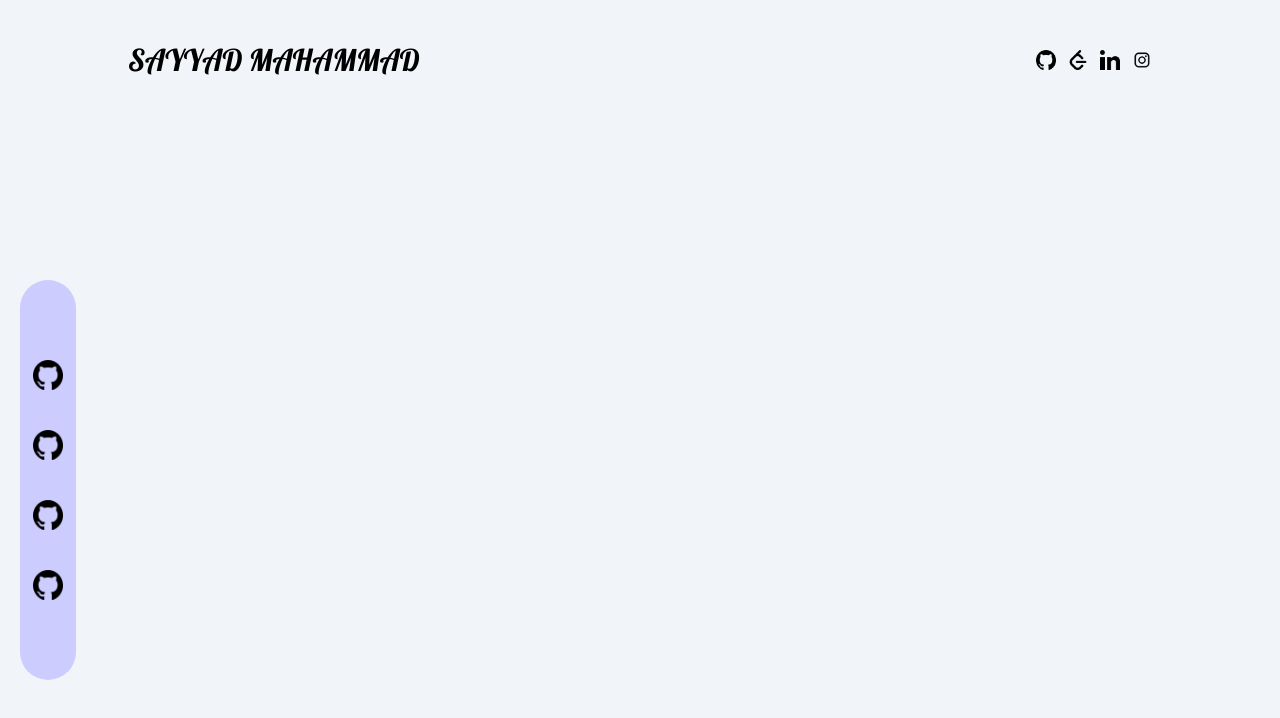
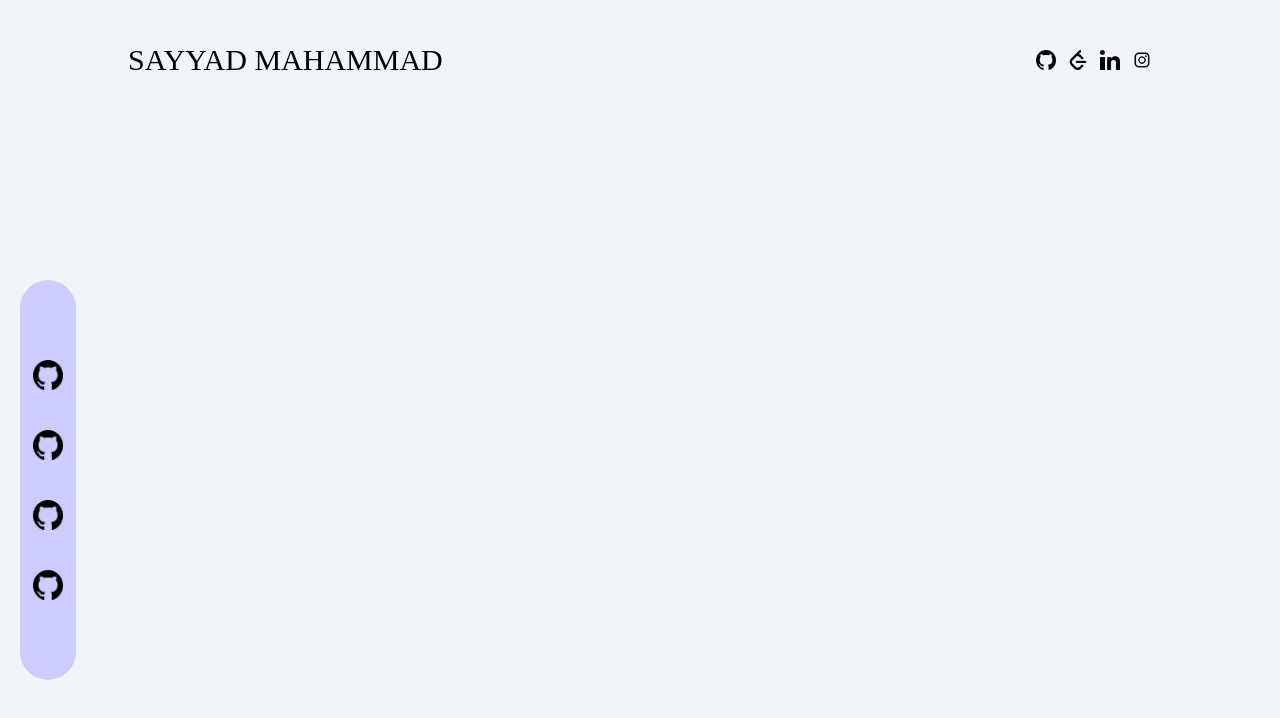
Before and after one commit to sayyadmd/sayyadmahammad, a Next.js app: page / in a window 1280 px wide. Shown: the top 718 px of the page. Built offline with nearby package versions, Linux system fonts and the light colour scheme; a web font is replaced by a local one.

Commit message:
remove fonts temp

```diff
--- a/app/layout.js
+++ b/app/layout.js
@@ -12,16 +12,16 @@ export const metadata = {
 export default function RootLayout({ children }) {
   return (
     <html lang="en">
-      <head>
+      {/* <head>
         <link rel="preconnect" href="https://fonts.googleapis.com" />
         <link rel="preconnect" href="https://fonts.gstatic.com" crossorigin />
         <link
           href="https://fonts.googleapis.com/css2?family=Lobster&family=Playwrite+TZ+Guides&display=swap"
           rel="stylesheet"
         />
-      </head>
+      </head> */}
       <body className={inter.className}>
-        <Layout children={children} />
+        <Layout>{children}</Layout>
       </body>
     </html>
   );
--- a/components/layout/components/TopBar.js
+++ b/components/layout/components/TopBar.js
@@ -2,6 +2,7 @@ import { socialAssets } from "@/constants";
 export default function TopBar() {
   return (
     <div className="w-full h-10 mt-10 flex items-center justify-between  px-[10%]   ">
+      {/* <h1 className="font-['lobster'] text-3xl ">SAYYAD MAHAMMAD</h1> */}
       <h1 className="font-['lobster'] text-3xl ">SAYYAD MAHAMMAD</h1>
       <div className="flex items-center gap-3 ">
         {socialAssets.map(({ name, link, icon }) => (
--- a/tailwind.config.js
+++ b/tailwind.config.js
@@ -19,7 +19,7 @@ module.exports = {
       mono: ["ui-monospace", "SFMono-Regular"],
       display: ["Oswald"],
       body: ['"Open Sans"'],
-      lobster: ["Lobster"],
+      // lobster: ["Lobster"],
     },
   },
   plugins: [],
```
